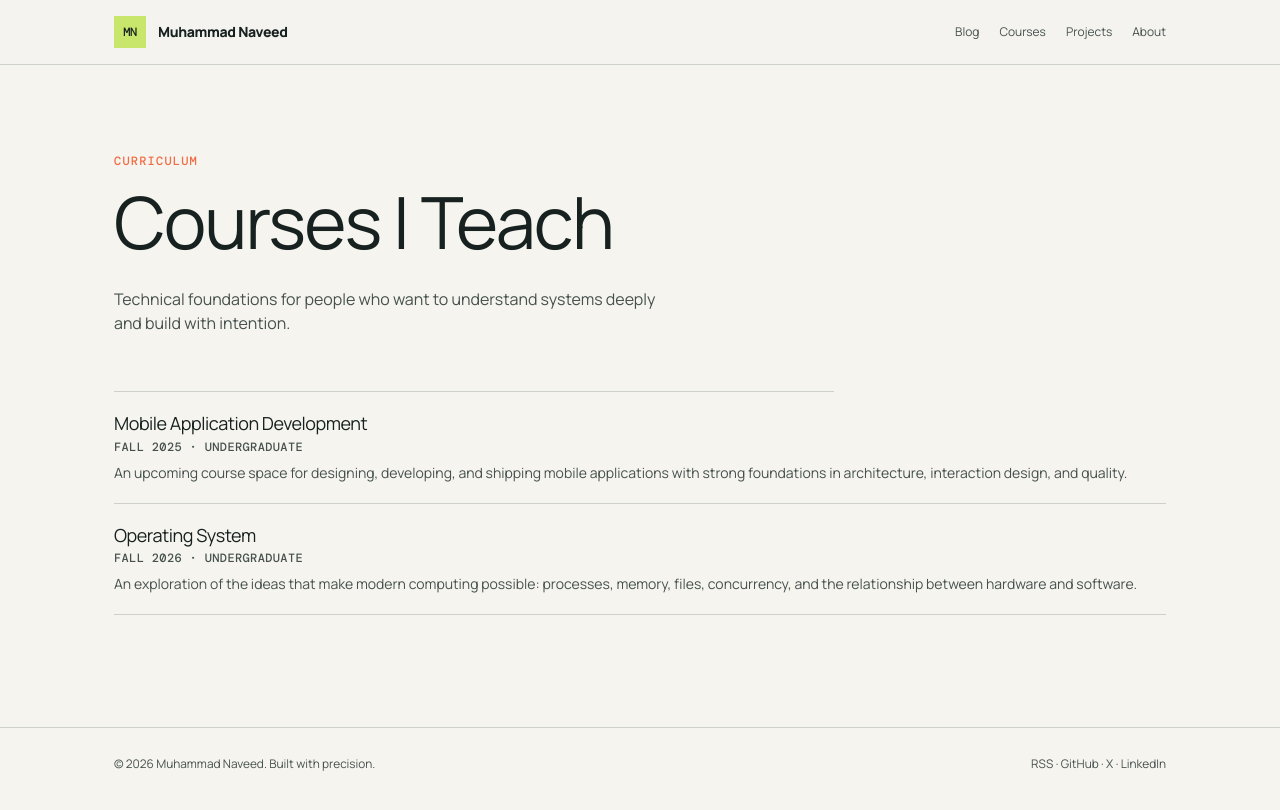
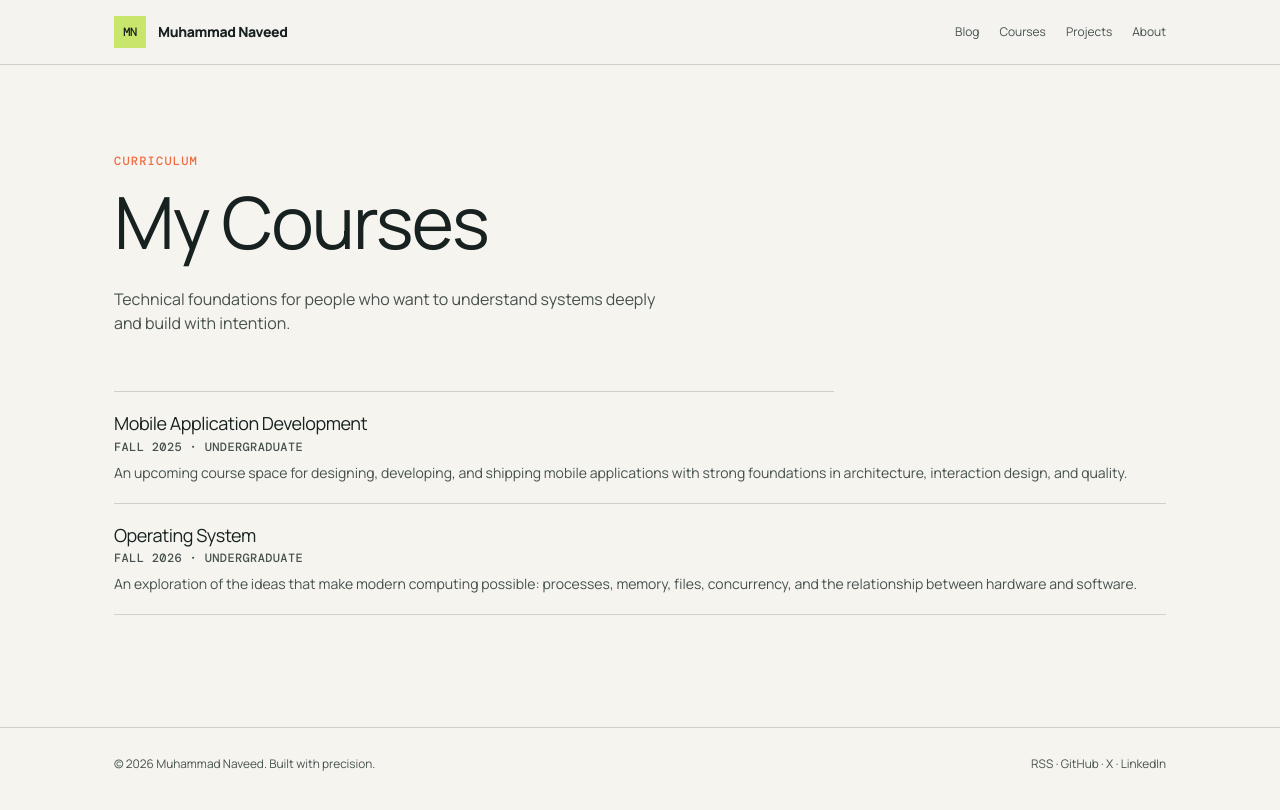
Before and after one commit to uxlabspk/uxlabspk.github.io, a Jekyll site: the page built from courses.md, in a window 1280 px wide. Shown: the top 810 px of the page. Built offline with Jekyll 4.4.1, drawn with Linux system fonts in a browser that asks for light colours.

Commit message:
refactor: Update course headings for consistency across site

```diff
--- a/courses.md
+++ b/courses.md
@@ -6,7 +6,7 @@ permalink: /courses/
 
 <div class="page-intro">
   <p class="eyebrow">Curriculum</p>
-  <h1>Courses I Teach</h1>
+  <h1>My Courses</h1>
   <p>Technical foundations for people who want to understand systems deeply and build with intention.</p>
 </div>
 
```
Also changed, not shown: 3 other files.
